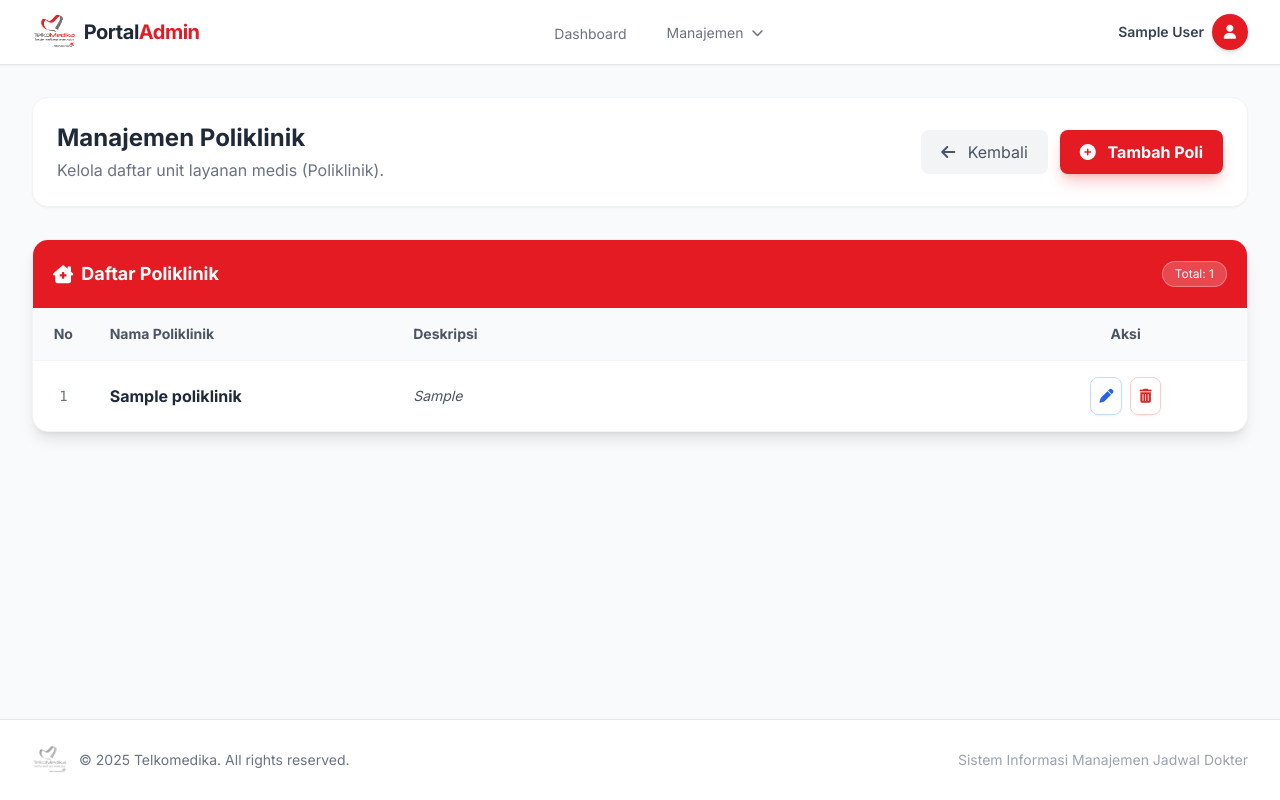
After one commit to yudhasw/Telkomedika-Online-Reservation, a Flask app: page /admin/data-poliklinik in a window 1280 px wide. The commit adds this page. Run offline with Flask 3, Linux system fonts and the light colour scheme; a user stored in the database is signed in; tables that the repository leaves empty hold one stand-in row (values such as "Sample post"); some libraries are stand-ins or nearby versions.

Commit message:
#TM-61 feat: admin atur data poliklinik

```diff
--- a/routes/admin.py
+++ b/routes/admin.py
@@ -271,6 +271,7 @@ def update_jadwal_item():
         db.session.rollback()
         return jsonify({'status': 'error', 'message': str(e)}), 500
 
+
 # =========================================================
 # ATUR DATA DOKTER (CRUD)
 # =========================================================
@@ -278,12 +279,11 @@ def update_jadwal_item():
 @admin_bp.route('/admin/data-dokter', methods=['GET'])
 @admin_required
 def data_dokter():
-    # Ambil semua data dokter
     dokters = Dokter.query.order_by(Dokter.nama_dokter.asc()).all()
-    # Ambil data poliklinik untuk dropdown spesialisasi
     polis = Poliklinik.query.all()
 
     return render_template('admin_datadokter.html', dokters=dokters, polis=polis)
+
 
 @admin_bp.route('/admin/data-dokter/add', methods=['POST'])
 @admin_required
@@ -291,17 +291,14 @@ def add_dokter():
     try:
         data = request.get_json()
         nama = data.get('nama')
-        poli_id = data.get('poli_id') # Ambil ID Poli
+        poli_id = data.get('poli_id')
 
-        # Validasi sederhana
         if not nama or not poli_id:
             return jsonify({'status': 'error', 'message': 'Nama dan Poli wajib diisi'}), 400
 
-        # Ambil nama poli untuk disimpan di kolom string (backup)
         poli = Poliklinik.query.get(poli_id)
         nama_spesialisasi = poli.nama_poli if poli else "Umum"
 
-        # Panggil method create yang baru
         success, msg = Dokter.create(nama, nama_spesialisasi, poli_id)
 
         if success:
@@ -311,43 +308,39 @@ def add_dokter():
     except Exception as e:
         return jsonify({'status': 'error', 'message': str(e)}), 500
 
+
 @admin_bp.route('/admin/data-dokter/update', methods=['POST'])
 @admin_required
 def update_dokter():
     try:
         data = request.get_json()
 
-        # Ambil data dari frontend
         id = data.get('id')
         nama = data.get('nama')
-        poli_id = data.get('poli_id') # Mengambil ID Poli
+        poli_id = data.get('poli_id')
 
-        # Validasi input sederhana
         if not id or not nama or not poli_id:
             return jsonify({'status': 'error', 'message': 'Data tidak lengkap (ID, Nama, dan Poli wajib diisi)'}), 400
 
-        # Cari dokter yang akan diedit
         dokter = Dokter.query.get(id)
         if not dokter:
             return jsonify({'status': 'error', 'message': 'Dokter tidak ditemukan'}), 404
 
-        # Cari Nama Poli berdasarkan ID untuk disimpan di kolom string 'spesialisasi'
-        # (Ini menjaga agar kolom lama 'spesialisasi' tetap sinkron dengan relasi baru)
         poli = Poliklinik.query.get(poli_id)
         nama_spesialisasi = poli.nama_poli if poli else "Umum"
 
-        # Lakukan Update ke Database
         dokter.nama_dokter = nama
-        dokter.spesialisasi = nama_spesialisasi # Update string label
-        dokter.poliklinik_id = poli_id          # Update Foreign Key relasi
+        dokter.spesialisasi = nama_spesialisasi
+        dokter.poliklinik_id = poli_id
 
         db.session.commit()
         return jsonify({'status': 'success', 'message': 'Data dokter berhasil diperbarui.'})
 
     except Exception as e:
         db.session.rollback()
-        print(f"Error Update Dokter: {e}") # Print error di terminal untuk debugging
+        print(f"Error Update Dokter: {e}")
         return jsonify({'status': 'error', 'message': f'Gagal update: {str(e)}'}), 500
+
 
 @admin_bp.route('/admin/data-dokter/delete/<int:id>', methods=['DELETE'])
 @admin_required
@@ -357,7 +350,6 @@ def delete_dokter(id):
         if not dokter:
             return jsonify({'status': 'error', 'message': 'Dokter tidak ditemukan'}), 404
 
-        # Cek apakah dokter punya jadwal aktif (Foreign Key Check)
         if len(dokter.list_jadwal) > 0:
              return jsonify({'status': 'error', 'message': 'Gagal hapus: Dokter ini masih memiliki jadwal praktek. Hapus jadwalnya terlebih dahulu.'}), 409
 
@@ -367,3 +359,90 @@ def delete_dokter(id):
     except Exception as e:
         db.session.rollback()
         return jsonify({'status': 'error', 'message': str(e)}), 500
+
+
+# =========================================================
+# ATUR DATA POLIKLINIK (CRUD)
+# =========================================================
+
+@admin_bp.route('/admin/data-poliklinik', methods=['GET'])
+@admin_required
+def data_poli():
+    polis = Poliklinik.query.order_by(Poliklinik.nama_poli.asc()).all()
+    return render_template('admin_datapoliklinik.html', polis=polis)
+
+
+@admin_bp.route('/admin/data-poliklinik/add', methods=['POST'])
+@admin_required
+def add_poli():
+    try:
+        data = request.get_json()
+        nama = data.get('nama')
+        deskripsi = data.get('deskripsi')
+
+        if not nama:
+            return jsonify({'status': 'error', 'message': 'Nama Poliklinik wajib diisi'}), 400
+
+        cek_ada = Poliklinik.query.filter(Poliklinik.nama_poli.ilike(nama)).first()
+        if cek_ada:
+            return jsonify({'status': 'error', 'message': 'Nama Poliklinik sudah ada.'}), 400
+
+        new_poli = Poliklinik(nama_poli=nama, deskripsi=deskripsi)
+        db.session.add(new_poli)
+        db.session.commit()
+
+        return jsonify({'status': 'success', 'message': 'Berhasil menambahkan Poliklinik baru.'})
+    except Exception as e:
+        db.session.rollback()
+        return jsonify({'status': 'error', 'message': str(e)}), 500
+
+
+@admin_bp.route('/admin/data-poliklinik/update', methods=['POST'])
+@admin_required
+def update_poli():
+    try:
+        data = request.get_json()
+        id = data.get('id')
+        nama = data.get('nama')
+        deskripsi = data.get('deskripsi')
+
+        poli = Poliklinik.query.get(id)
+        if not poli:
+            return jsonify({'status': 'error', 'message': 'Poliklinik tidak ditemukan'}), 404
+
+        poli.nama_poli = nama
+        poli.deskripsi = deskripsi
+
+        db.session.commit()
+        return jsonify({'status': 'success', 'message': 'Data Poliklinik berhasil diperbarui.'})
+    except Exception as e:
+        db.session.rollback()
+        return jsonify({'status': 'error', 'message': str(e)}), 500
+
+
+@admin_bp.route('/admin/data-poliklinik/delete/<int:id>', methods=['DELETE'])
+@admin_required
+def delete_poli(id):
+    try:
+        poli = Poliklinik.query.get(id)
+        if not poli:
+            return jsonify({'status': 'error', 'message': 'Poliklinik tidak ditemukan'}), 404
+
+        if len(poli.dokter_list) > 0:
+             return jsonify({
+                 'status': 'error',
+                 'message': f'Gagal hapus: Masih ada {len(poli.dokter_list)} dokter yang terdaftar di poli ini. Pindahkan atau hapus dokter tersebut terlebih dahulu.'
+             }), 409
+
+        if len(poli.list_jadwal) > 0:
+            return jsonify({
+                 'status': 'error',
+                 'message': 'Gagal hapus: Masih ada template jadwal yang menggunakan poli ini.'
+             }), 409
+
+        db.session.delete(poli)
+        db.session.commit()
+        return jsonify({'status': 'success', 'message': 'Data Poliklinik berhasil dihapus.'})
+    except Exception as e:
+        db.session.rollback()
+        return jsonify({'status': 'error', 'message': str(e)}), 500
--- /dev/null
+++ b/templates/admin_dataPoliklinik.html
@@ -0,0 +1,218 @@
+{% extends "baseAdmin.html" %}
+
+{% block title %}Data Poliklinik - Telkomedika{% endblock %}
+
+{% block content %}
+<div class="max-w-7xl mx-auto space-y-8">
+
+    <div class="bg-white p-6 rounded-2xl shadow-sm border border-gray-100 flex flex-col md:flex-row justify-between items-center gap-4">
+        <div>
+            <h1 class="text-2xl font-bold text-gray-800">Manajemen Poliklinik</h1>
+            <p class="text-gray-500 mt-1">Kelola daftar unit layanan medis (Poliklinik).</p>
+        </div>
+        <div class="flex gap-3">
+            <a href="{{ url_for('admin.dashboard') }}" class="px-5 py-2.5 rounded-lg text-gray-600 bg-gray-100 hover:bg-gray-200 font-medium transition">
+                <i class="fas fa-arrow-left mr-2"></i> Kembali
+            </a>
+            <button onclick="openModal('add')" class="px-5 py-2.5 rounded-lg text-white bg-[#E51B24] hover:bg-red-700 font-bold shadow-lg shadow-red-500/30 transition transform hover:-translate-y-0.5">
+                <i class="fas fa-plus-circle mr-2"></i> Tambah Poli
+            </button>
+        </div>
+    </div>
+
+    <div class="bg-white rounded-2xl shadow-lg border border-gray-100 overflow-hidden flex flex-col h-full">
+
+        <div class="bg-[#E51B24] text-white p-5 flex justify-between items-center">
+            <h2 class="font-bold text-lg flex items-center gap-2">
+                <i class="fas fa-clinic-medical"></i> Daftar Poliklinik
+            </h2>
+            <span class="text-xs bg-white/20 px-3 py-1 rounded-full text-white border border-white/30">
+                Total: {{ polis|length }}
+            </span>
+        </div>
+
+        <div class="overflow-x-auto">
+            <table class="w-full text-left text-sm">
+                <thead class="bg-gray-50 text-gray-600 font-semibold border-b border-gray-100">
+                    <tr>
+                        <th class="p-4 w-[5%] text-center">No</th>
+                        <th class="p-4 w-[25%]">Nama Poliklinik</th>
+                        <th class="p-4 w-[50%]">Deskripsi</th>
+                        <th class="p-4 w-[20%] text-center">Aksi</th>
+                    </tr>
+                </thead>
+                <tbody class="divide-y divide-gray-50">
+                    {% if polis %}
+                        {% for p in polis %}
+                        <tr class="hover:bg-red-50/30 transition duration-150 group">
+                            <td class="p-4 text-center text-gray-500 font-mono">{{ loop.index }}</td>
+                            <td class="p-4">
+                                <div class="font-bold text-gray-800 text-base">{{ p.nama_poli }}</div>
+                            </td>
+                            <td class="p-4 text-gray-600 italic">
+                                {{ p.deskripsi or '-' }}
+                            </td>
+                            <td class="p-4 text-center">
+                                <div class="flex justify-center gap-2">
+                                    <button onclick="openModal('edit', '{{ p.poliklinik_id }}', '{{ p.nama_poli }}', '{{ p.deskripsi or '' }}')"
+                                            class="p-2 text-blue-600 hover:bg-blue-50 rounded-lg transition border border-blue-200 shadow-sm" title="Edit">
+                                        <i class="fas fa-pen"></i>
+                                    </button>
+                                    <button onclick="deletePoli('{{ p.poliklinik_id }}')"
+                                            class="p-2 text-red-600 hover:bg-red-50 rounded-lg transition border border-red-200 shadow-sm" title="Hapus">
+                                        <i class="fas fa-trash-alt"></i>
+                                    </button>
+                                </div>
+                            </td>
+                        </tr>
+                        {% endfor %}
+                    {% else %}
+                        <tr>
+                            <td colspan="4" class="p-10 text-center text-gray-400">
+                                <div class="bg-gray-50 p-4 rounded-full mb-3 inline-block">
+                                    <i class="fas fa-folder-open text-3xl"></i>
+                                </div>
+                                <p>Belum ada data poliklinik.</p>
+                            </td>
+                        </tr>
+                    {% endif %}
+                </tbody>
+            </table>
+        </div>
+    </div>
+</div>
+
+<div id="formModal" class="fixed inset-0 bg-black/50 backdrop-blur-sm hidden flex items-center justify-center z-[60] transition-opacity duration-300">
+    <div class="bg-white rounded-2xl p-8 w-full max-w-md shadow-2xl transform transition-all scale-100 border border-gray-100">
+        <div class="flex justify-between items-center mb-6 border-b border-gray-100 pb-4">
+            <h3 class="text-xl font-bold text-gray-800" id="modalTitle">Tambah Poliklinik</h3>
+            <button onclick="closeModal()" class="text-gray-400 hover:text-gray-600 transition"><i class="fas fa-times text-xl"></i></button>
+        </div>
+
+        <form id="poliForm" onsubmit="submitData(event)">
+            <input type="hidden" id="poliId">
+            <input type="hidden" id="mode" value="add">
+
+            <div class="space-y-5">
+                <div>
+                    <label class="block text-sm font-bold text-gray-700 mb-1.5">Nama Poliklinik</label>
+                    <div class="relative">
+                        <span class="absolute inset-y-0 left-0 flex items-center pl-3 text-gray-400">
+                            <i class="fas fa-clinic-medical"></i>
+                        </span>
+                        <input type="text" id="namaPoli" required placeholder="Contoh: Poli Mata"
+                            class="w-full pl-10 border border-gray-300 p-3 rounded-lg focus:ring-2 focus:ring-[#E51B24] focus:border-[#E51B24] outline-none transition">
+                    </div>
+                </div>
+
+                <div>
+                    <label class="block text-sm font-bold text-gray-700 mb-1.5">Deskripsi Singkat</label>
+                    <textarea id="deskripsiPoli" rows="3" placeholder="Contoh: Layanan kesehatan khusus mata..."
+                        class="w-full border border-gray-300 p-3 rounded-lg focus:ring-2 focus:ring-[#E51B24] focus:border-[#E51B24] outline-none transition resize-none"></textarea>
+                </div>
+            </div>
+
+            <div class="flex justify-end gap-3 mt-8 pt-4 border-t border-gray-100">
+                <button type="button" onclick="closeModal()" class="px-5 py-2.5 text-gray-600 hover:bg-gray-100 rounded-lg transition font-medium">Batal</button>
+                <button type="submit" class="px-5 py-2.5 bg-[#E51B24] text-white rounded-lg hover:bg-red-700 font-bold transition shadow-lg shadow-red-500/30 flex items-center gap-2">
+                    <i class="fas fa-save"></i> <span id="submitBtnText">Simpan</span>
+                </button>
+            </div>
+        </form>
+    </div>
+</div>
+
+<script>
+    const modal = document.getElementById('formModal');
+    const modalTitle = document.getElementById('modalTitle');
+    const submitBtnText = document.getElementById('submitBtnText');
+    const modeInput = document.getElementById('mode');
+    const idInput = document.getElementById('poliId');
+    const namaInput = document.getElementById('namaPoli');
+    const deskripsiInput = document.getElementById('deskripsiPoli');
+
+    function openModal(mode, id = '', nama = '', deskripsi = '') {
+        modeInput.value = mode;
+        idInput.value = id;
+        namaInput.value = nama;
+        deskripsiInput.value = deskripsi;
+
+        if (mode === 'add') {
+            modalTitle.innerText = "Tambah Poliklinik Baru";
+            submitBtnText.innerText = "Simpan";
+        } else {
+            modalTitle.innerText = "Edit Data Poliklinik";
+            submitBtnText.innerText = "Update";
+        }
+
+        modal.classList.remove('hidden');
+    }
+
+    function closeModal() {
+        modal.classList.add('hidden');
+    }
+
+    async function submitData(e) {
+        e.preventDefault();
+
+        const mode = modeInput.value;
+        const url = mode === 'add' ? "{{ url_for('admin.add_poli') }}" : "{{ url_for('admin.update_poli') }}";
+
+        const payload = {
+            id: idInput.value,
+            nama: namaInput.value,
+            deskripsi: deskripsiInput.value
+        };
+
+        const originalText = submitBtnText.innerText;
+        submitBtnText.innerText = "Memproses...";
+
+        try {
+            const res = await fetch(url, {
+                method: 'POST',
+                headers: { 'Content-Type': 'application/json' },
+                body: JSON.stringify(payload)
+            });
+            const data = await res.json();
+
+            if (res.ok) {
+                window.location.reload();
+            } else {
+                alert("Gagal: " + data.message);
+            }
+        } catch (err) {
+            console.error(err);
+            alert("Terjadi kesalahan sistem.");
+        } finally {
+            submitBtnText.innerText = originalText;
+        }
+    }
+
+    async function deletePoli(id) {
+        if (!confirm("Apakah Anda yakin ingin menghapus Poliklinik ini?\n\nPERHATIAN: Data tidak bisa dihapus jika masih ada dokter atau jadwal yang terhubung.")) return;
+
+        try {
+            const res = await fetch(`/admin/data-poliklinik/delete/${id}`, {
+                method: 'DELETE'
+            });
+            const data = await res.json();
+
+            if (res.ok) {
+                window.location.reload();
+            } else {
+                alert(data.message); // Menampilkan pesan jika gagal karena ada relasi
+            }
+        } catch (err) {
+            console.error(err);
+            alert("Terjadi kesalahan sistem.");
+        }
+    }
+
+    // Close modal on click outside
+    window.onclick = function(event) {
+        if (event.target == modal) {
+            closeModal();
+        }
+    }
+</script>
+{% endblock %}
```
Also changed, not shown: templates/admin_dashboard.html (+35 -11 lines).
